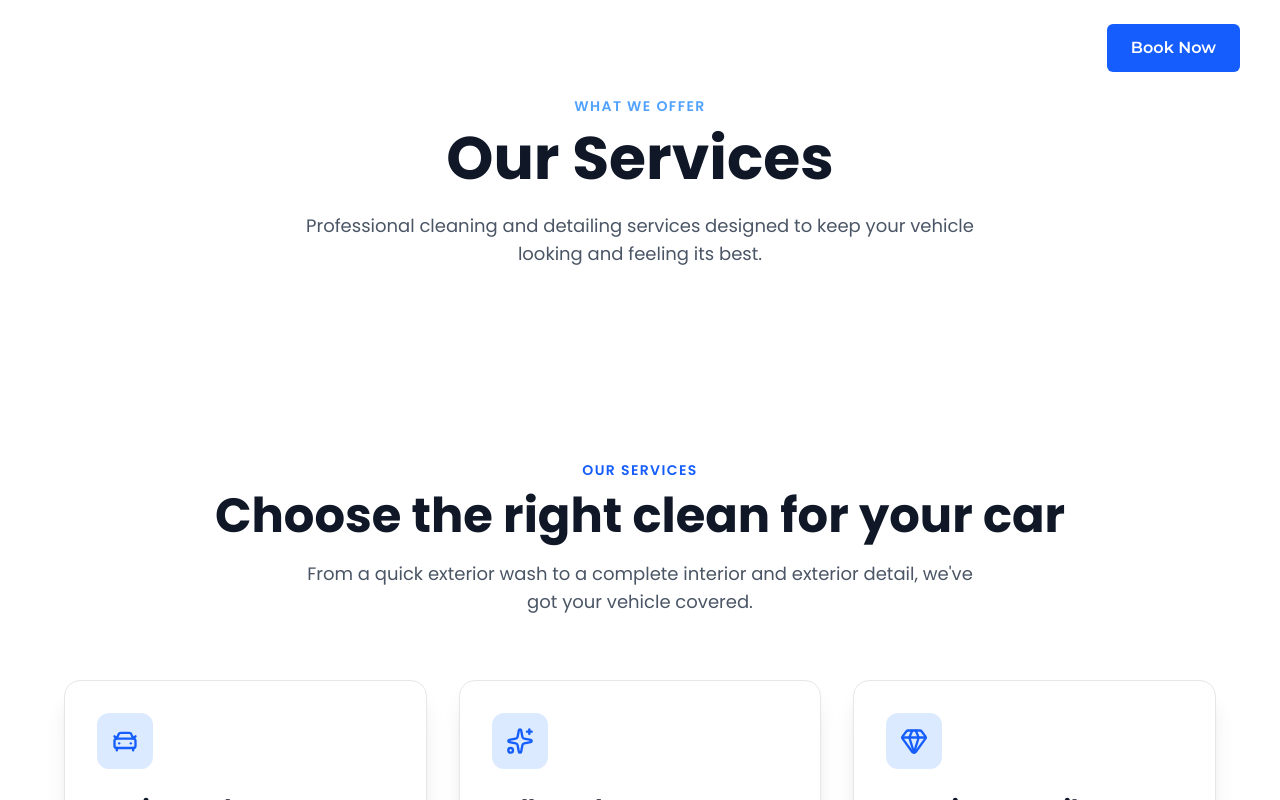
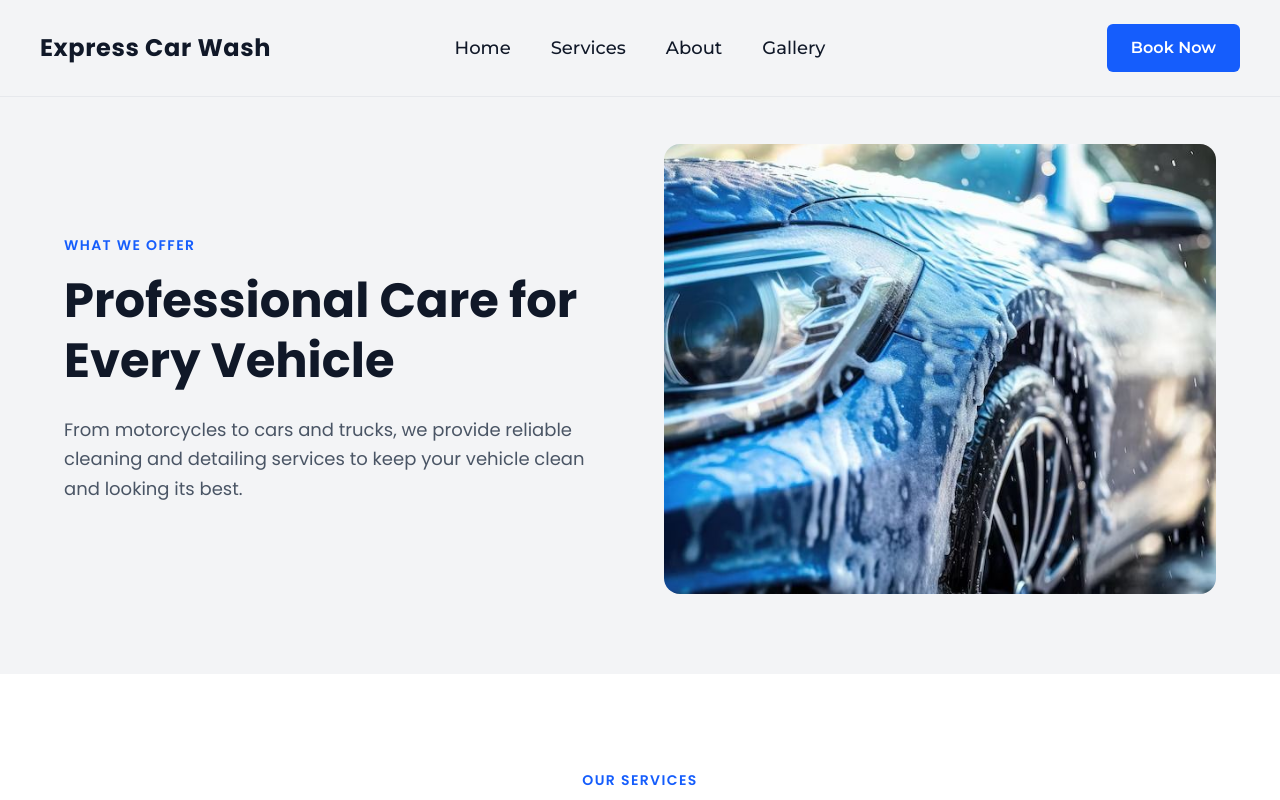
Before and after one commit to Blessed-19592/carwash-website, a React (Vite) app: page /services in a window 1280 px wide. Shown: the top 800 px of the page. Built offline with nearby package versions, Linux system fonts and the light colour scheme.

Commit message:
updates on navbar and hero section

```diff
--- a/src/components/Navbar.jsx
+++ b/src/components/Navbar.jsx
@@ -1,18 +1,31 @@
-import { Link } from 'react-router-dom'
+import { Link, useLocation } from 'react-router-dom'
 
 function Navbar() {
+
+  const location = useLocation()
+
+const isServicesPage = location.pathname === '/services'
+
+const textColor = isServicesPage ? 'text-gray-900' : 'text-white'
+
   return (
-    <nav className="absolute top-0 left-0 w-full z-50 flex items-center px-10 py-6">
+
+
+    <nav
+  className={`absolute top-0 left-0 w-full z-50 flex items-center px-10 py-6 ${
+    isServicesPage ? 'border-b border-gray-300/40' : ''
+  }`}
+>
       {/* Logo */}
       <Link
         to="/"
-        className="text-2xl font-bold text-white tracking-wide font-[times new roman]"
+        className={`text-2xl font-bold ${textColor} tracking-wide font-[times new roman]`}
       >
         Express Car Wash
       </Link>
 
       {/* Center Navigation */}
-      <div className="absolute left-1/2 -translate-x-1/2 flex items-center gap-10 text-lg font-medium text-white font-[Montserrat]">
+      <div  className={`absolute left-1/2 -translate-x-1/2 flex items-center gap-10 text-lg font-medium ${textColor} font-[Montserrat]`}>
 
         <Link
           to="/"
--- a/src/pages/Services.jsx
+++ b/src/pages/Services.jsx
@@ -1,25 +1,39 @@
 import { CarFront, Sparkles, Gem } from "lucide-react";
+import servicesHero from "../assets/services-hero.jpg";
 
 function Services() {
   return (
     <div>
 
       {/* SERVICES HERO */}
-      <section className="bg-white py-24 px-6 md:px-16">
-        <div className="max-w-6xl mx-auto text-center">
+<section className="bg-gray-100 pt-36 pb-20 px-6 md:px-16">
+  <div className="max-w-6xl mx-auto grid grid-cols-1 md:grid-cols-2 gap-12 items-center">
 
-          <p className="text-blue-400 uppercase tracking-widest text-sm font-semibold mb-3">
+    {/* LEFT: TEXT */}
+    <div>
+      <p className="text-blue-600 uppercase tracking-widest text-sm font-semibold mb-4">
         What We Offer
       </p>
 
-          <h1 className="text-4xl md:text-6xl font-bold text-gray-900 mb-6">
-            Our Services
+      <h1 className="text-4xl md:text-5xl font-bold text-gray-900 mb-6 leading-tight">
+        Professional Care for Every Vehicle
       </h1>
 
-          <p className="text-gray-600 text-lg max-w-2xl mx-auto">
-            Professional cleaning and detailing services designed to
-            keep your vehicle looking and feeling its best.
+      <p className="text-gray-600 text-lg leading-relaxed">
+        From motorcycles to cars and trucks, we provide reliable
+        cleaning and detailing services to keep your vehicle
+        clean and looking its best.
       </p>
+    </div>
+
+    {/* RIGHT: IMAGE */}
+    <div>
+          <img
+  src={servicesHero}
+  alt="Professional vehicle washing"
+  className="w-full h-80 md:h-[450px] object-cover object-center rounded-2xl"
+/>
+    </div>
 
   </div>
 </section>
```
Also changed, not shown: src/assets/services-hero.jpg (added). Lines whose indentation alone changed are shown as unchanged.
